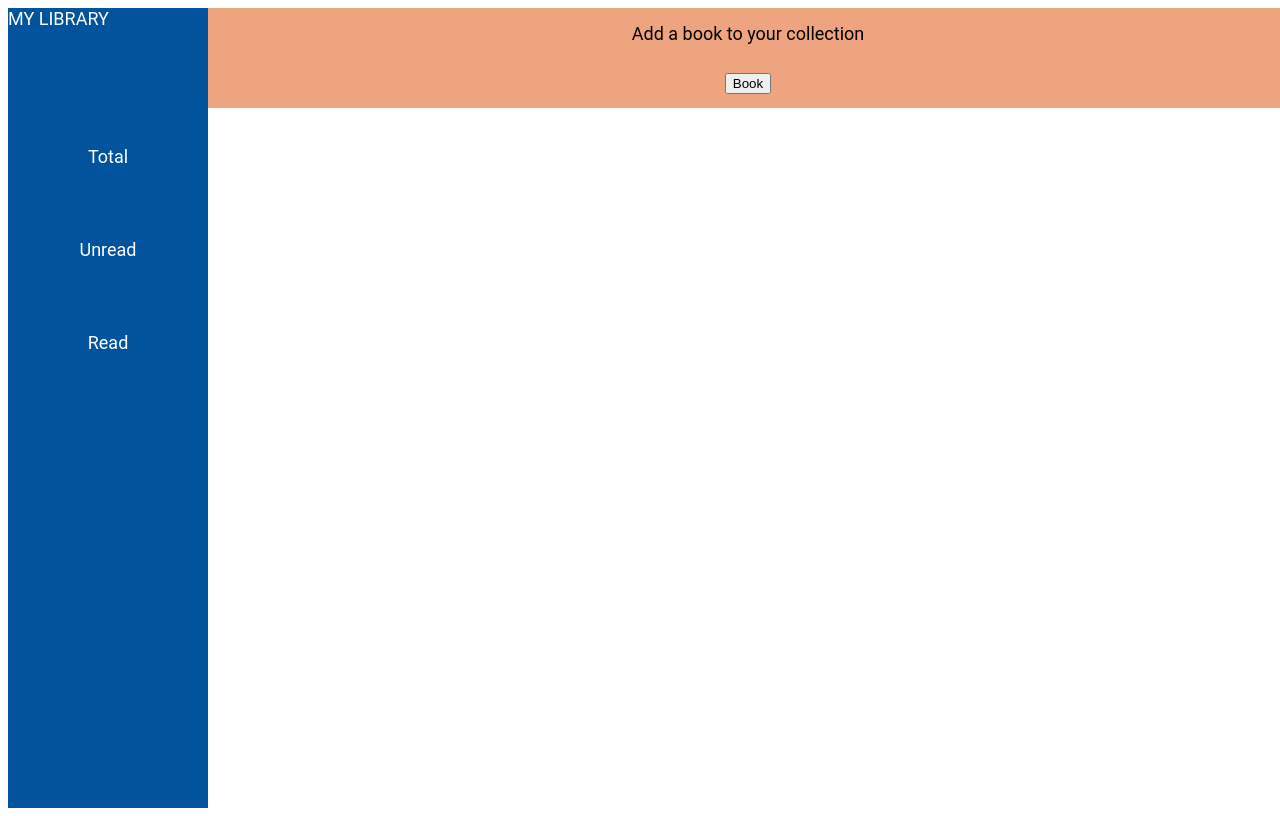
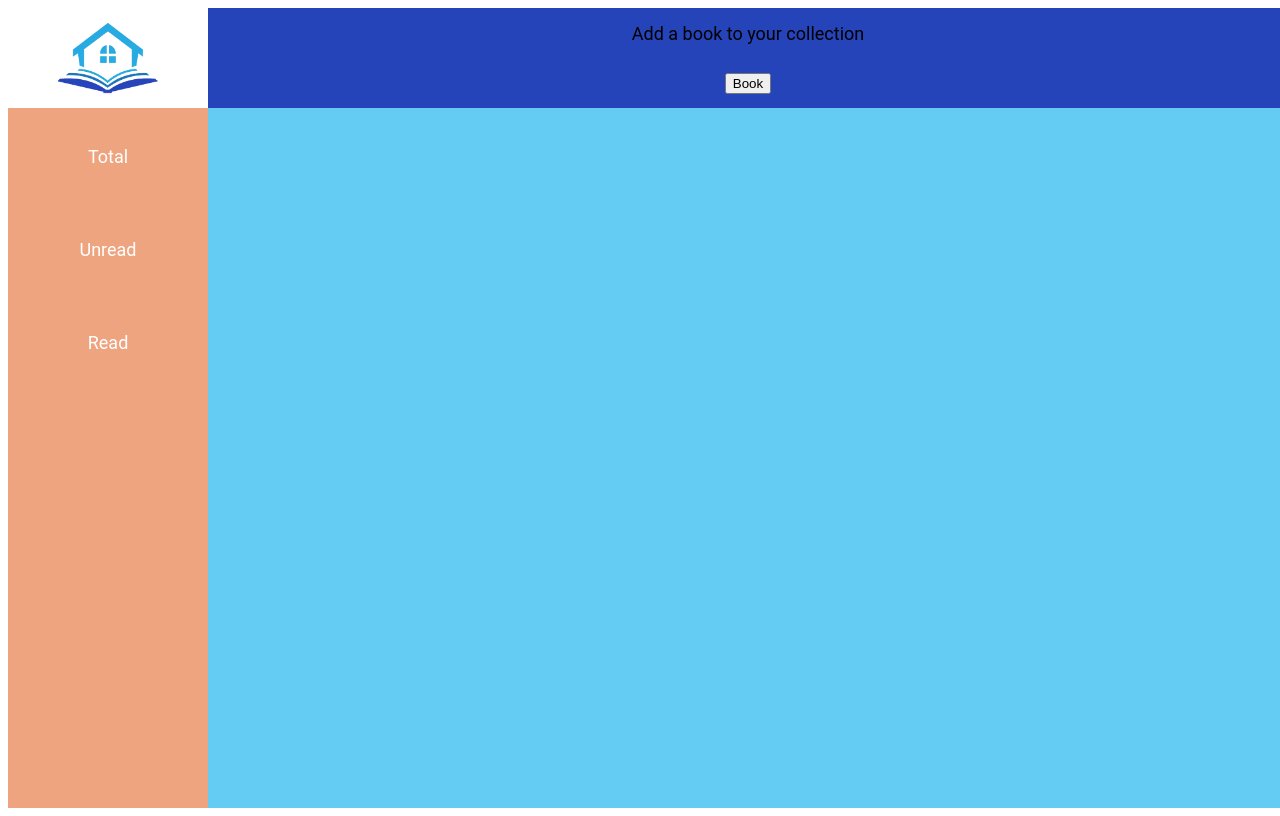
Before and after one commit to chambg02/library-TOP, a plain HTML site: page index.html in a window 1280 px wide. Drawn offline with Linux system fonts and the light colour scheme.

Commit message:
Change styling.

```diff
--- a/index.html
+++ b/index.html
@@ -11,7 +11,7 @@
     <div class="bodyContainer" id="bodyContainer">
 
         <div class="sidebar">
-            <div class="logoContainer">MY LIBRARY</div>
+            <div class="logoContainer"><img id = "logoimage" src = "img/librarylogo.png"> </div>
             <div class="logContainer">
                 <p>Total</p>
                 <p id = "totalBooks"></p>
--- a/styles.css
+++ b/styles.css
@@ -14,7 +14,8 @@
 
 /* Sidebar */
 .sidebar {
-    background-color: #00539CFF;
+
+    background-color: #EEA47FFF;
     color: white;
     grid-column: 1 / 2;
     grid-row: 1 / 3;
@@ -25,6 +26,10 @@
 
 .logoContainer {
     grid-row: 1 / 2;
+    display: flex;
+    align-items: center;
+    justify-content: center;
+    background-color: white;
 }
 
 .logContainer {
@@ -36,11 +41,16 @@
     padding-top: 20px;
 }
 
+#logoimage {
+    height: 100px;
+}
+
 /* Header */
 .header {
     grid-column: 2 / 3;
     display: grid;
-    background-color: #EEA47FFF;
+    background-color: #2644BA;
+
 }
 
 .welcomeContainer {
@@ -73,6 +83,7 @@
     grid-template-rows: repeat(2, 1fr);
     gap: 15px;
     padding: 15px;
+    background-color: #64CCF2;
 }
 
 .card {
@@ -80,6 +91,7 @@
     text-align: center;
     border-radius: 10px;
     border-left: solid 15px;
+    background-color: white;
 }
 
 /* Pop Up Controls and Items */
```
